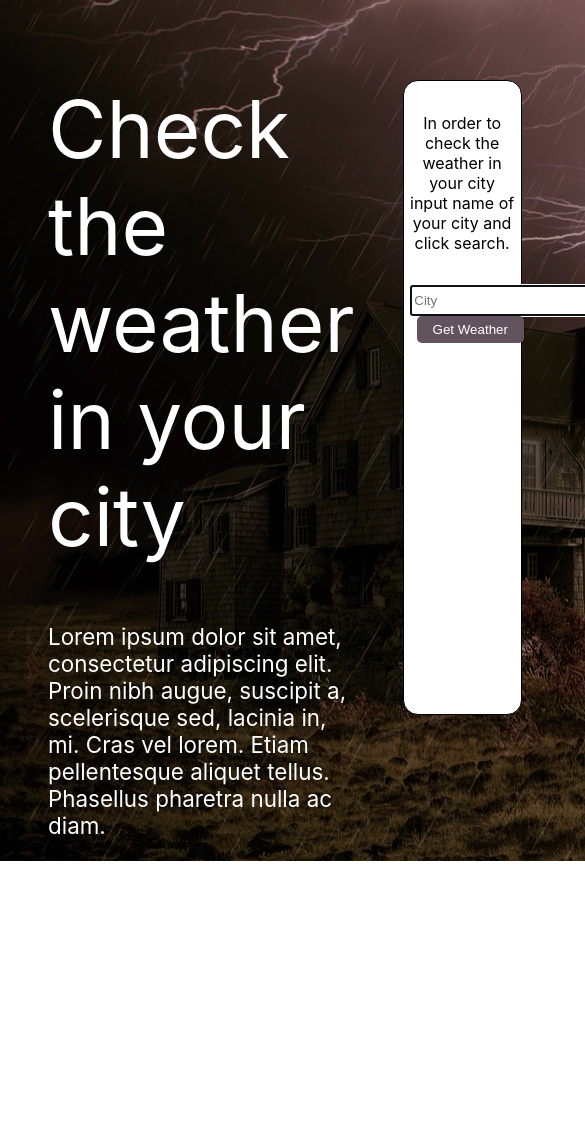
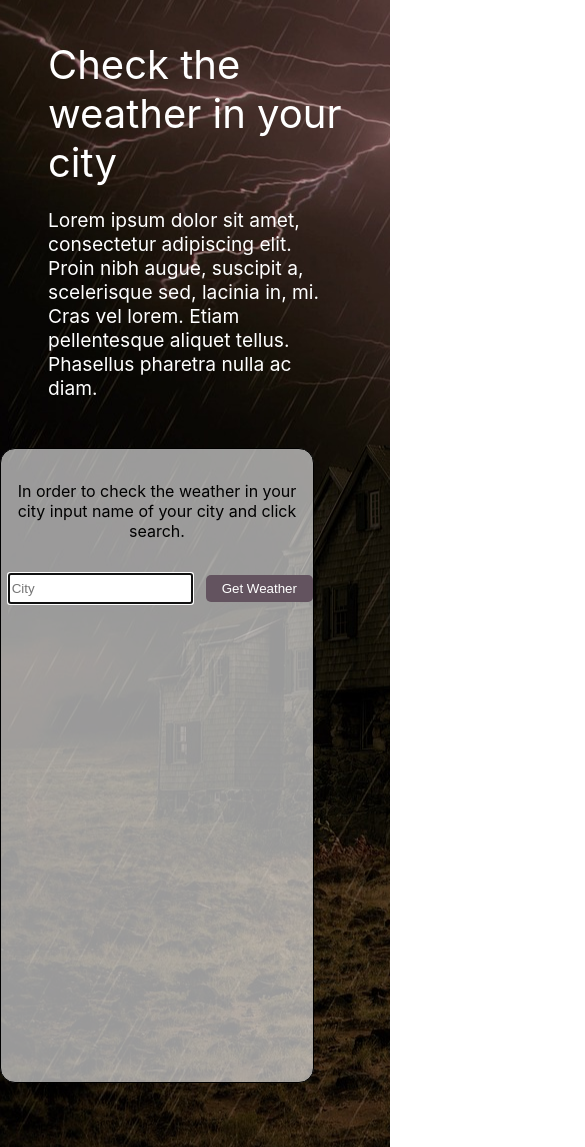
Before and after one commit to monikanaw/Weather-in-react, a React (Create React App) app: page / in a window 390 px wide. Shown: the whole page, 585 px wide, since content can reach past the window. Before the commit the page ends 861 px from the top, so only its background shows below. Built offline with nearby package versions, Linux system fonts and the light colour scheme.

Commit message:
adding css

```diff
--- a/src/App.css
+++ b/src/App.css
@@ -10,7 +10,7 @@ body{
 
 .weather-table {
   margin-top: 5em;
-  background-color: white;
+  background-color: rgba(255, 255, 255, 0.6);
   border: 1px solid black;
   width: 30%;
   height: 75vh;
@@ -19,6 +19,14 @@ body{
 }
 
 @media (max-width: 750px) and (orientation: portrait) {
-
+  .App {
+   flex-direction: column;
+  }
+  .weather-table {
+    margin-top: 3em;
+    margin-bottom: 4em;
+    width: 80%;
+    height: 75vh;
+  }
 
 }
--- a/src/App.js
+++ b/src/App.js
@@ -2,8 +2,10 @@ import React from 'react';
 import Titles from './components/Titles.js';
 import Form from './components/Form.js';
 import Weather from './components/Weather.js';
+import Aux from './hoc/Aux.js';
 import './App.css';
 import axios from 'axios';
+
 
 class App extends React.Component {
 
@@ -72,13 +74,13 @@ getWeather = (event) => {
       }
 
    return(
-      <div className="App">
+      <Aux className="App">
        <Titles />
-       <p className="weather-table">
+       <div className="weather-table">
          <Form getWeather={this.getWeather} />
           {weather}
-        </p>
-      </div>
+        </div>
+      </Aux>
     );
   }
 }
--- a/src/components/Form.js
+++ b/src/components/Form.js
@@ -21,7 +21,7 @@ class Form extends React.Component {
   render(){
     return(
       <form onSubmit={this.click}>
-      <p className="description-to-form"> In order to check the weather in your city input name of your city and click search. </p>
+        <p className="description-to-form"> In order to check the weather in your city input name of your city and click search. </p>
         <input
         id="form"
         ref={(inputEl) => {this.inputElement = inputEl}}
--- a/src/components/Title.css
+++ b/src/components/Title.css
@@ -14,5 +14,11 @@
 }
 
 @media (max-width: 750px) and (orientation: portrait) {
+  .title {
+    font-size: 2.5em;
+  }
+  .subtitle {
+    font-size: 1.2em;
+  }
 
 }
--- a/src/components/Weather.css
+++ b/src/components/Weather.css
@@ -9,9 +9,13 @@
   left: 13em;
   height: 8em;
   width: 8em;
+  z-index: 4;
 }
 
 @media (max-width: 750px) and (orientation: portrait) {
-
+  icon img {
+    top: 1em;
+    left: 1em;
+  }
 
 }
--- /dev/null
+++ b/src/hoc/Aux.js
@@ -0,0 +1,3 @@
+const aux = props => props.children;
+
+export default aux;
```
